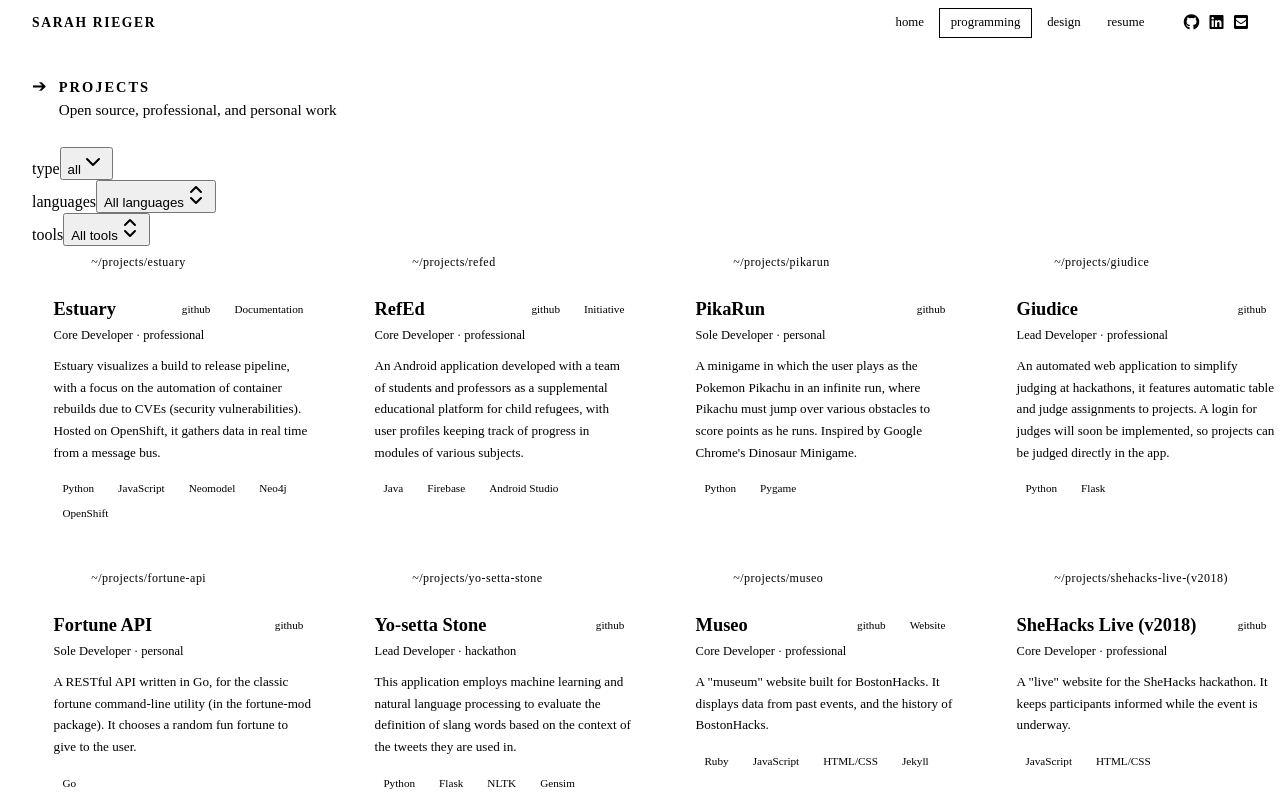
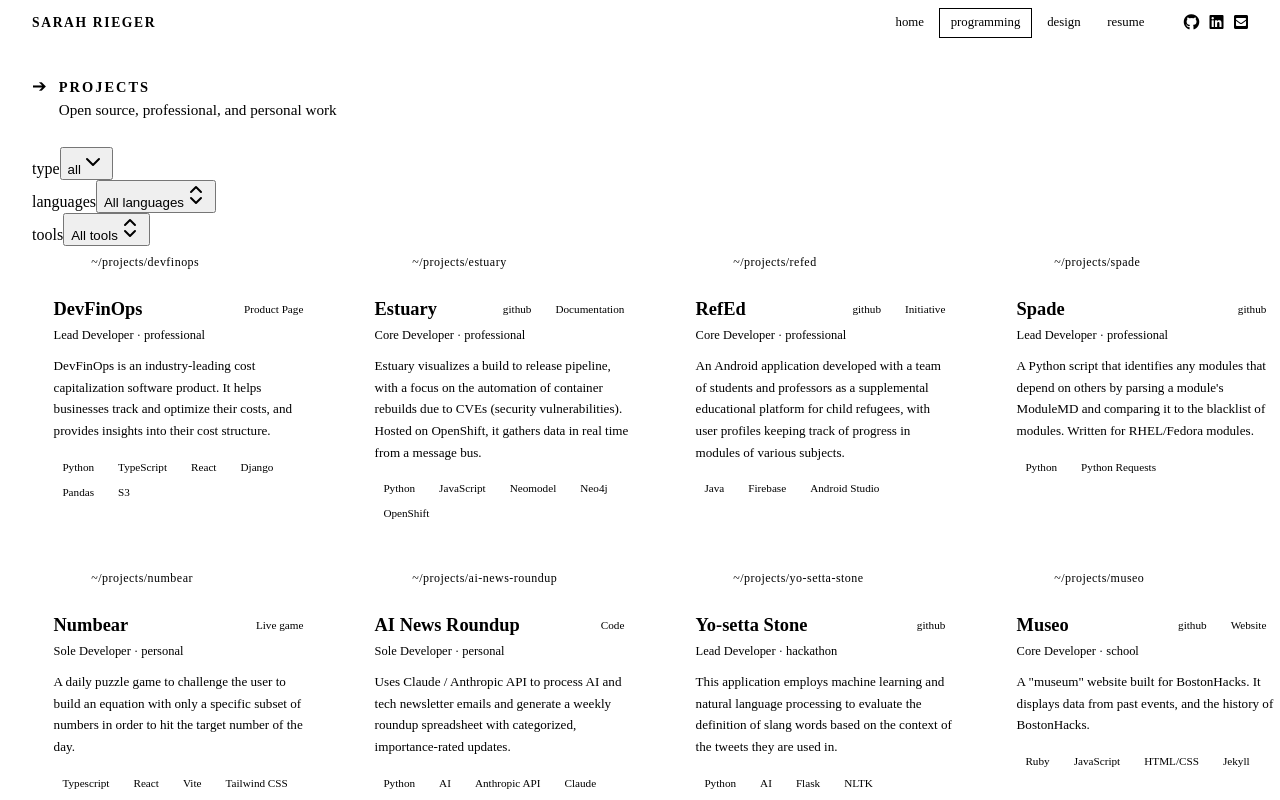
Before and after one commit to sarah256/sarah256.github.io, a React (Vite) app: page /programming in a window 1280 px wide. Shown: the top 800 px of the page. Built offline with nearby package versions, Linux system fonts and the light colour scheme; the HTML template or start-up script is replaced by a standard one.

Commit message:
add prjs

```diff
--- a/src/data/projects.ts
+++ b/src/data/projects.ts
@@ -4,7 +4,7 @@
   label?: string
 }
 
-export type ProjectType = 'professional' | 'personal' | 'hackathon'
+export type ProjectType = 'professional' | 'personal' | 'hackathon' | 'school'
 
 export interface Project {
   id: string
@@ -22,9 +22,23 @@
   { id: 'professional', label: 'professional' },
   { id: 'personal', label: 'personal' },
   { id: 'hackathon', label: 'hackathon' },
+  { id: 'school', label: 'school' },
 ]
 
 export const projects: Project[] = [
+  {
+    id: 'devfinops',
+    name: 'DevFinOps',
+    role: 'Lead Developer',
+    type: 'professional',
+    description:
+      'DevFinOps is an industry-leading cost capitalization software product. It helps businesses track and optimize their costs, and provides insights into their cost structure.',
+    languages: ['Python', 'TypeScript'],
+    tools: ['React', 'Django', 'Pandas', 'S3'],
+    links: [
+      { type: 'website', url: 'https://jellyfish.co/solutions/software-capitalization/', label: 'Product Page' },
+    ],
+  },
   {
     id: 'estuary',
     name: 'Estuary',
@@ -54,37 +68,37 @@
     ],
   },
   {
-    id: 'pikarun',
-    name: 'PikaRun',
+    id: 'spade',
+    name: 'Spade',
+    role: 'Lead Developer',
+    type: 'professional',
+    description:
+      "A Python script that identifies any modules that depend on others by parsing a module's ModuleMD and comparing it to the blacklist of modules. Written for RHEL/Fedora modules.",
+    languages: ['Python'],
+    tools: ['Python Requests'],
+    links: [{ type: 'github', url: 'https://github.com/sarah256/Spade' }],
+  },
+  {
+    id: 'numbear',
+    name: 'Numbear',
     role: 'Sole Developer',
     type: 'personal',
     description:
-      "A minigame in which the user plays as the Pokemon Pikachu in an infinite run, where Pikachu must jump over various obstacles to score points as he runs. Inspired by Google Chrome's Dinosaur Minigame.",
-    languages: ['Python'],
-    tools: ['Pygame'],
-    links: [{ type: 'github', url: 'https://github.com/sarah256/InfiniteRunnerMinigame' }],
+      'A daily puzzle game to challenge the user to build an equation with only a specific subset of numbers in order to hit the target number of the day.',
+    languages: ['Typescript'],
+    tools: ['React', 'Vite', 'Tailwind CSS', 'Express', 'Devvit'],
+    links: [{ type: 'website', url: 'https://www.reddit.com/r/NumBear/', label: 'Live game' }],
   },
   {
-    id: 'giudice',
-    name: 'Giudice',
-    role: 'Lead Developer',
-    type: 'professional',
-    description:
-      'An automated web application to simplify judging at hackathons, it features automatic table and judge assignments to projects. A login for judges will soon be implemented, so projects can be judged directly in the app.',
-    languages: ['Python'],
-    tools: ['Flask'],
-    links: [{ type: 'github', url: 'https://github.com/Bostonhacks/giudice' }],
-  },
-  {
-    id: 'fortune-api',
-    name: 'Fortune API',
+    id: 'ai-news',
+    name: 'AI News Roundup',
     role: 'Sole Developer',
     type: 'personal',
     description:
-      'A RESTful API written in Go, for the classic fortune command-line utility (in the fortune-mod package). It chooses a random fun fortune to give to the user.',
-    languages: ['Go'],
-    tools: [],
-    links: [{ type: 'github', url: 'https://github.com/sarah256/fortune-api' }],
+      'Uses Claude / Anthropic API to process AI and tech newsletter emails and generate a weekly roundup spreadsheet with categorized, importance-rated updates.',
+    languages: ['Python'],
+    tools: ['AI', 'Anthropic API', 'Claude', 'Tailwind CSS', 'Express', 'Devvit'],
+    links: [{ type: 'github', url: 'https://github.com/sarah256/ai-news-roundup', label: 'Code' }],
   },
   {
     id: 'yo-setta-stone',
@@ -94,14 +108,14 @@
     description:
       'This application employs machine learning and natural language processing to evaluate the definition of slang words based on the context of the tweets they are used in.',
     languages: ['Python'],
-    tools: ['Flask', 'NLTK', 'Gensim'],
+    tools: ['AI', 'Flask', 'NLTK'],
     links: [{ type: 'github', url: 'https://github.com/sarah256/lingo-learner' }],
   },
   {
     id: 'museo',
     name: 'Museo',
     role: 'Core Developer',
-    type: 'professional',
+    type: 'school',
     description:
       'A "museum" website built for BostonHacks. It displays data from past events, and the history of BostonHacks.',
     languages: ['Ruby', 'JavaScript', 'HTML/CSS'],
@@ -112,10 +126,21 @@
     ],
   },
   {
+    id: 'giudice',
+    name: 'Giudice',
+    role: 'Lead Developer',
+    type: 'school',
+    description:
+      'An automated web application to simplify judging at hackathons, it features automatic table and judge assignments to projects. A login for judges will soon be implemented, so projects can be judged directly in the app.',
+    languages: ['Python'],
+    tools: ['Flask'],
+    links: [{ type: 'github', url: 'https://github.com/Bostonhacks/giudice' }],
+  },
+  {
     id: 'shehacks-live-2018',
     name: 'SheHacks Live (v2018)',
     role: 'Core Developer',
-    type: 'professional',
+    type: 'school',
     description:
       'A "live" website for the SheHacks hackathon. It keeps participants informed while the event is underway.',
     languages: ['JavaScript', 'HTML/CSS'],
@@ -126,7 +151,7 @@
     id: 'bostonhacks-live-2017',
     name: 'BostonHacks Live (v2017)',
     role: 'Core Developer',
-    type: 'professional',
+    type: 'school',
     description:
       'A "live" website for the BostonHacks hackathon. It keeps participants informed while the event is underway.',
     languages: ['JavaScript', 'HTML/CSS'],
@@ -137,37 +162,12 @@
     id: 'bostonhacks-live-2018',
     name: 'BostonHacks Live (v2018)',
     role: 'Core Developer',
-    type: 'professional',
+    type: 'school',
     description:
       'A (remade for 2018) "live" website for the BostonHacks hackathon. It keeps participants informed while the event is underway.',
     languages: ['JavaScript', 'HTML/CSS'],
     tools: ['Vue.js'],
     links: [{ type: 'github', url: 'https://github.com/Bostonhacks/atteraggio-f18' }],
-  },
-  {
-    id: 'appleseed-crepe',
-    name: 'Appleseed Crepe Website',
-    role: 'Lead Developer',
-    type: 'professional',
-    description:
-      'A simple website built for the Appleseed Crepe and Bread restaurant, based in Massachusetts. It provides a menu and information on the restaurant itself.',
-    languages: ['JavaScript', 'HTML/CSS'],
-    tools: [],
-    links: [
-      { type: 'github', url: 'https://github.com/sarah256/AppleseedCrepe' },
-      { type: 'website', url: 'http://appleseedcrepe.com/', label: 'Website' },
-    ],
-  },
-  {
-    id: 'spade',
-    name: 'Spade',
-    role: 'Lead Developer',
-    type: 'professional',
-    description:
-      "A Python script that identifies any modules that depend on others by parsing a module's ModuleMD and comparing it to the blacklist of modules. Written for RHEL/Fedora modules.",
-    languages: ['Python'],
-    tools: ['Python Requests'],
-    links: [{ type: 'github', url: 'https://github.com/sarah256/Spade' }],
   },
 ]
 
```
